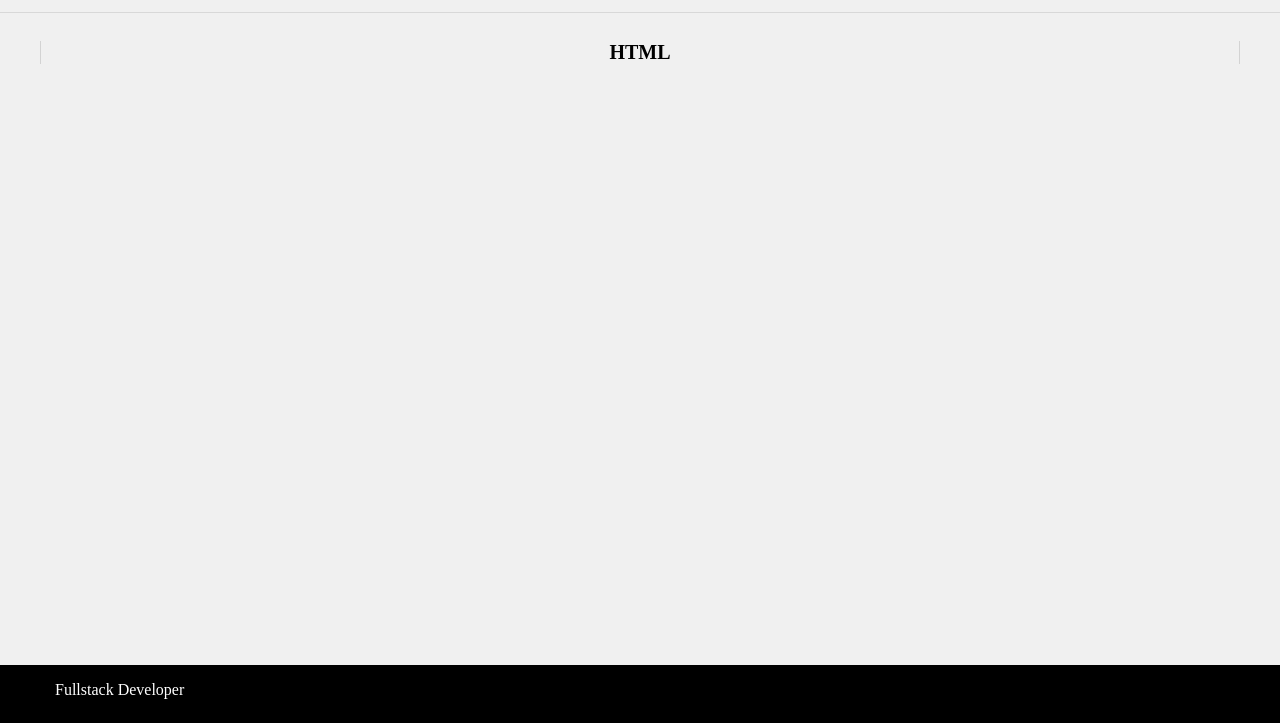
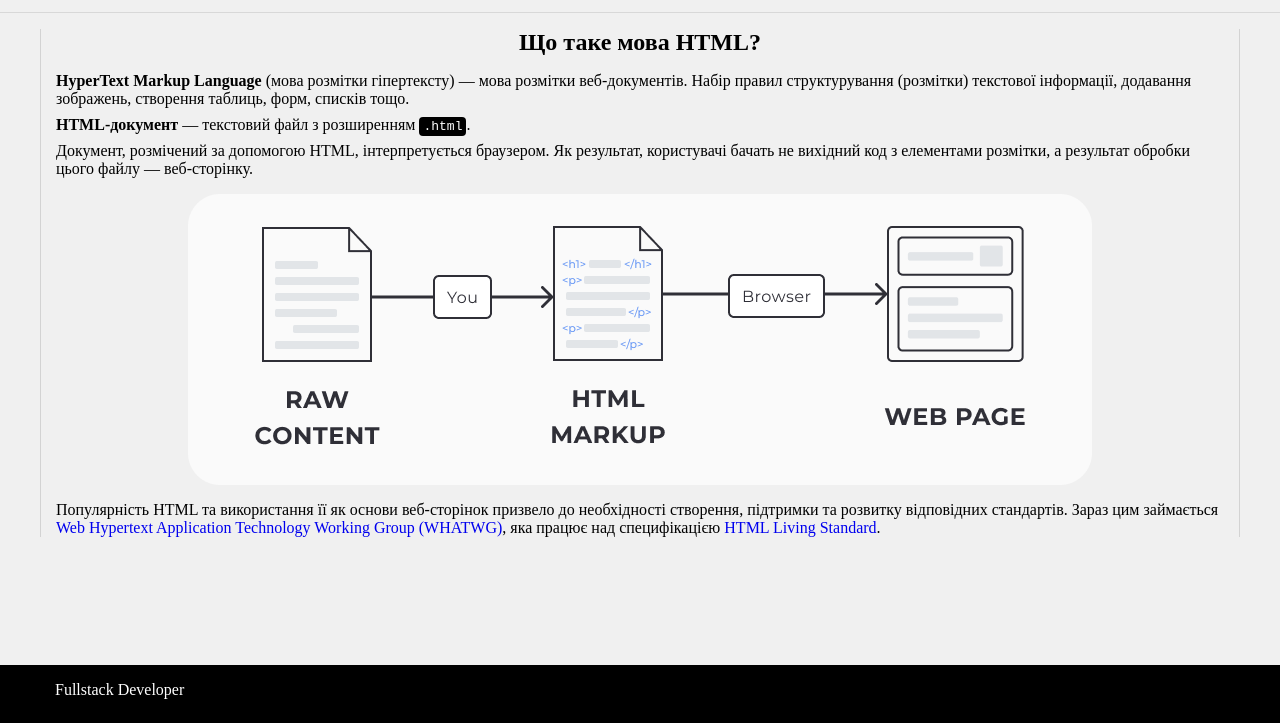
Before and after one commit to FlyFayer-byte/Fullstack-developer-git, a plain HTML site: page course_html.html in a window 1280 px wide. Shown: the part 77-800 px from the top of the page. Drawn offline with Linux system fonts and the light colour scheme.

Commit message:
Deploying to gh-pages from @ FlyFayer-byte/Fullstack-developer-git@22ba5fbf73bf844758b69751d4c7945eeb9bab19 🚀

```diff
--- a/course_html.html
+++ b/course_html.html
@@ -5,7 +5,7 @@
     <link rel="icon" type="image/svg+xml" href="/Fullstack-developer-git/favicon.svg" />
     <meta name="viewport" content="width=device-width, initial-scale=1.0" />
     <title>HTML Course</title>
-    <link rel="stylesheet" crossorigin href="/Fullstack-developer-git/assets/styles-BVPwd48M.css">
+    <link rel="stylesheet" crossorigin href="/Fullstack-developer-git/assets/styles-kK4nutRy.css">
   </head>
   <body>
     <header class="header-section">
@@ -41,7 +41,40 @@
     <main>
       <section class="course-section">
         <div class="container">
-          <h2 class="course-title">HTML</h2>
+          <h1 class="hero-title">Що таке мова HTML?</h1>
+          <p>
+            <strong>HyperText Markup Language</strong> (мова розмітки
+            гіпертексту) — мова розмітки веб-документів. Набір правил
+            структурування (розмітки) текстової інформації, додавання зображень,
+            створення таблиць, форм, списків тощо.
+          </p>
+          <p>
+            <strong>HTML-документ</strong> — текстовий файл з розширенням
+            <code>.html</code>.
+          </p>
+          <p>
+            Документ, розмічений за допомогою HTML, інтерпретується браузером.
+            Як результат, користувачі бачать не вихідний код з елементами
+            розмітки, а результат обробки цього файлу — веб-сторінку.
+          </p>
+          <img src="/Fullstack-developer-git/assets/raw-html-web-C5PSquKR.png" alt="raw-html-web" />
+          <p>
+            Популярність HTML та використання її як основи веб-сторінок призвело
+            до необхідності створення, підтримки та розвитку відповідних
+            стандартів. Зараз цим займається
+            <a
+              href="https://whatwg.org/"
+              rel="noopener noreferrer"
+              target="_blank"
+              >Web Hypertext Application Technology Working Group (WHATWG)</a
+            >, яка працює над специфікацією
+            <a
+              href="https://html.spec.whatwg.org/multipage/"
+              rel="noopener noreferrer"
+              target="_blank"
+              >HTML Living Standard</a
+            >.
+          </p>
         </div>
       </section>
     </main>
```
Also changed, not shown: assets/styles-BVPwd48M.css (deleted, +0 -1 lines), assets/styles-kK4nutRy.css (added, +1 -0 lines), course_css.html (+1 -1 lines), course_js.html (+1 -1 lines), index.html (+2 -1 lines), assets/html-css-js-079txLPm.png (added), assets/raw-html-web-C5PSquKR.png (added).
